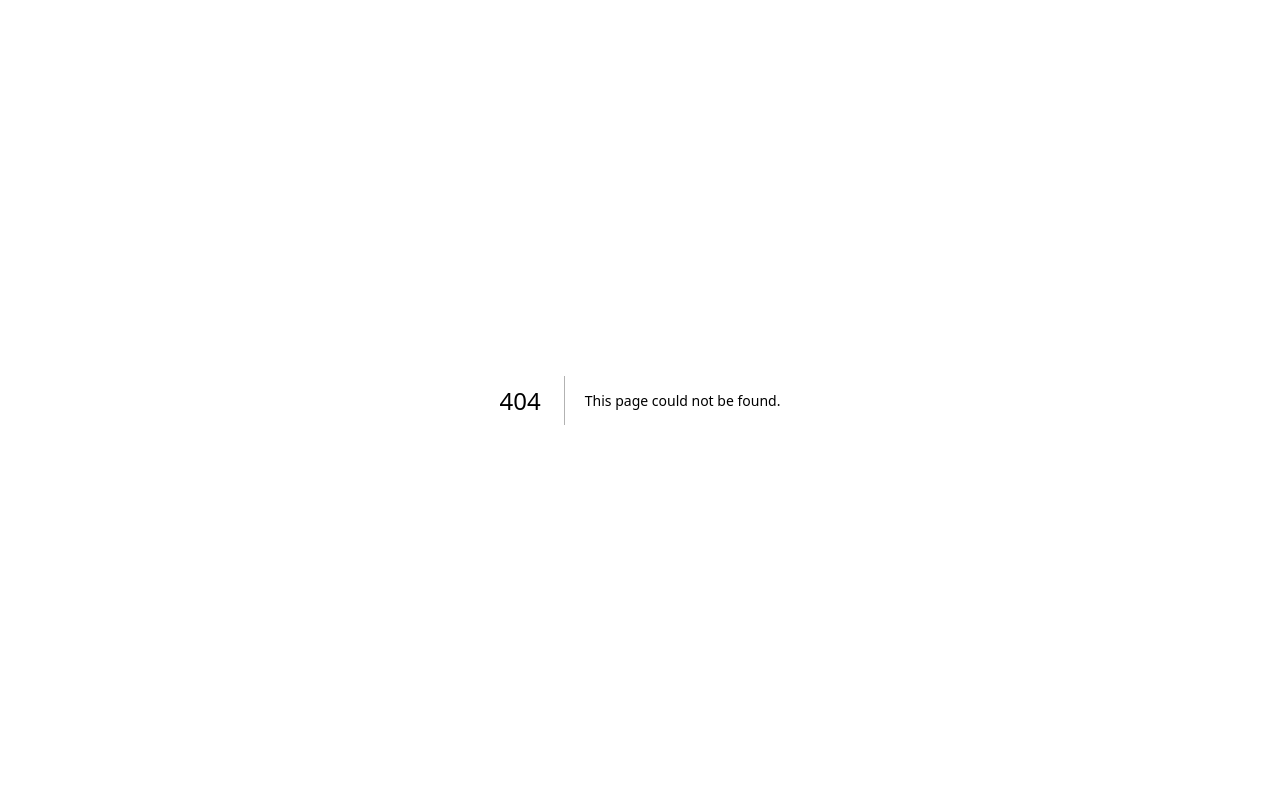
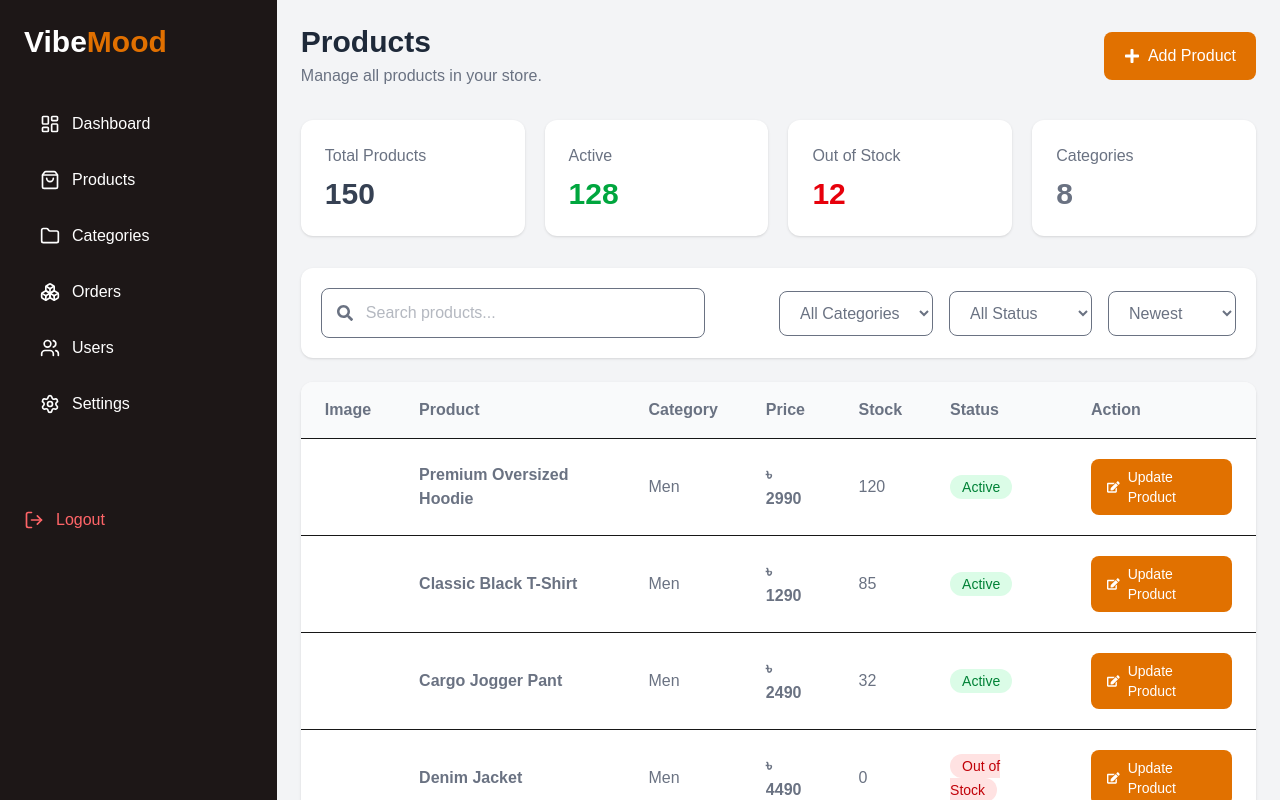
Before and after one commit to ImranCodez/vibemood, a Next.js app: page /admin/product in a window 1280 px wide. Before the commit this address had no page. Shown: the top 800 px of the page. Built offline with nearby package versions, Linux system fonts and the light colour scheme.

Commit message:
product page created

```diff
--- /dev/null
+++ b/app/(admin)/admin/product/page.js
@@ -0,0 +1,253 @@
+"use client";
+
+import Image from "next/image";
+import Link from "next/link";
+import { FaPlus, FaSearch, FaEdit } from "react-icons/fa";
+
+const products = [
+  {
+    id: 1,
+    title: "Premium Oversized Hoodie",
+    // image: "https://images.unsplash.com/photo-1521572163474-6864f9cf17ab?w=400",
+    category: "Men",
+    price: 2990,
+    stock: 120,
+    status: "Active",
+  },
+  {
+    id: 2,
+    title: "Classic Black T-Shirt",
+    // image: "https://images.unsplash.com/photo-1576566588028-4147f3842f27?w=400",
+    category: "Men",
+    price: 1290,
+    stock: 85,
+    status: "Active",
+  },
+  {
+    id: 3,
+    title: "Cargo Jogger Pant",
+    // image: "https://images.unsplash.com/photo-1473966968600-fa801b869a1a?w=400",
+    category: "Men",
+    price: 2490,
+    stock: 32,
+    status: "Active",
+  },
+  {
+    id: 4,
+    title: "Denim Jacket",
+    // image: "https://images.unsplash.com/photo-1541099649105-f69ad21f3246?w=400",
+    category: "Men",
+    price: 4490,
+    stock: 0,
+    status: "Out of Stock",
+  },
+  {
+    id: 5,
+    title: "Women's Sweatshirt",
+    // image: "https://images.unsplash.com/photo-1529139574466-a303027c1d8b?w=400",
+    category: "Women",
+    price: 2190,
+    stock: 45,
+    status: "Active",
+  },
+  {
+    id: 6,
+    title: "Summer Polo Shirt",
+    // image: "https://images.unsplash.com/photo-1515886657613-9f3515b0c78f?w=400",
+    category: "Men",
+    price: 1790,
+    stock: 15,
+    status: "Low Stock",
+  },
+];
+
+export default function ProductsPage() {
+  return (
+    <div className="min-h-screen bg-gray-100 p-6">
+      {/* Header */}
+
+      <div className="mb-8 flex items-center justify-between">
+        <div>
+          <h1 className="text-3xl font-bold text-gray-800">Products</h1>
+          <p className="mt-1 text-gray-500">
+            Manage all products in your store.
+          </p>
+        </div>
+
+        <Link
+          href="/dashboard/products/add-product"
+          className="flex items-center gap-2 rounded-lg bg-[#E17100] px-5 py-3 font-medium text-white transition hover:bg-black"
+        >
+          <FaPlus />
+          Add Product
+        </Link>
+      </div>
+
+      {/* Stats */}
+
+      <div className="mb-8 grid grid-cols-1 gap-5 md:grid-cols-4">
+        <div className="rounded-xl bg-white p-6 shadow">
+          <h4 className="text-gray-500">Total Products</h4>
+          <p className="mt-2 text-3xl text-gray-700 font-bold">150</p>
+        </div>
+
+        <div className="rounded-xl bg-white p-6 shadow">
+          <h4 className="text-gray-500">Active</h4>
+          <p className="mt-2 text-3xl font-bold text-green-600">128</p>
+        </div>
+
+        <div className="rounded-xl bg-white p-6 shadow">
+          <h4 className="text-gray-500">Out of Stock</h4>
+          <p className="mt-2 text-3xl font-bold text-red-600">12</p>
+        </div>
+
+        <div className="rounded-xl bg-white p-6 shadow">
+          <h4 className="text-gray-500">Categories</h4>
+          <p className="mt-2 text-3xl font-bold text-gray-500 ">8</p>
+        </div>
+      </div>
+
+      {/* Search & Filters */}
+
+      <div className="mb-6 flex flex-col gap-4 rounded-xl bg-white p-5 shadow lg:flex-row lg:items-center lg:justify-between">
+        <div className="relative w-full lg:w-96">
+          <FaSearch className="absolute left-4 top-1/2 -translate-y-1/2 text-gray-500" />
+
+          <input
+            type="text"
+            placeholder="Search products..."
+            className="w-full rounded-lg border py-3 pl-11 pr-4 outline-none text-gray-500   focus:border-[#E17100]"
+          />
+        </div>
+
+        <div className="flex flex-wrap gap-4">
+          <select className="rounded-lg border px-4 text-gray-500  py-3 outline-none">
+            <option>All Categories</option>
+            <option>Men</option>
+            <option>Women</option>
+          </select>
+
+          <select className="rounded-lg border px-4 py-3 text-gray-500  outline-none">
+            <option>All Status</option>
+            <option>Active</option>
+            <option>Out of Stock</option>
+            <option>Low Stock</option>
+          </select>
+
+          <select className="rounded-lg border px-4 py-3 text-gray-500  outline-none">
+            <option>Newest</option>
+            <option>Oldest</option>
+            <option>Price Low</option>
+            <option>Price High</option>
+          </select>
+        </div>
+      </div>
+
+      {/* Table */}
+
+      <div className="overflow-hidden rounded-xl bg-white shadow">
+        <div className="overflow-x-auto">
+          <table className="min-w-full">
+            <thead className="bg-gray-50">
+              <tr className="text-left">
+                <th className="px-6 py-4 text-gray-500 ">Image</th>
+                <th className="px-6 py-4 text-gray-500 ">Product</th>
+                <th className="px-6 py-4 text-gray-500 ">Category</th>
+                <th className="px-6 py-4 text-gray-500 ">Price</th>
+                <th className="px-6 py-4 text-gray-500 ">Stock</th>
+                <th className="px-6 py-4 text-gray-500 ">Status</th>
+                <th className="px-6 py-4 text-gray-500 ">Action</th>
+              </tr>
+            </thead>
+
+            <tbody>
+              {products.map((product) => (
+                <tr
+                  key={product.id}
+                  className="border-t transition hover:bg-gray-50"
+                >
+                  <td className="px-6 py-5">
+                    {/* <div className="relative h-16 w-16 overflow-hidden rounded-lg">
+                      <Image
+                        src={product.image}
+                        alt={product.title}
+                        fill
+                        className="object-cover"
+                      />
+                    </div> */}
+                  </td>
+
+                  <td className="px-6 py-5 font-semibold text-gray-500 ">
+                    {product.title}
+                  </td>
+
+                  <td className="px-6 py-5 text-gray-500 ">{product.category}</td>
+
+                  <td className="px-6 py-5 font-semibold text-gray-500 ">
+                    ৳ {product.price}
+                  </td>
+
+                  <td className="px-6 py-5 text-gray-500 ">{product.stock}</td>
+
+                  <td className="px-6 py-5">
+                    <span
+                      className={`rounded-full px-3 py-1 text-sm font-medium ${
+                        product.status === "Active"
+                          ? "bg-green-100 text-green-700"
+                          : product.status === "Low Stock"
+                          ? "bg-yellow-100 text-yellow-700"
+                          : "bg-red-100 text-red-700"
+                      }`}
+                    >
+                      {product.status}
+                    </span>
+                  </td>
+
+                  <td className="px-6 py-5">
+                    <Link
+                      href={`/dashboard/products/update/${product.id}`}
+                      className="inline-flex items-center gap-2 rounded-lg bg-[#E17100] px-4 py-2 text-sm font-medium text-white transition hover:bg-black"
+                    >
+                      <FaEdit />
+                      Update Product
+                    </Link>
+                  </td>
+                </tr>
+              ))}
+            </tbody>
+          </table>
+        </div>
+
+        {/* Footer */}
+
+        <div className="flex flex-col items-center justify-between gap-4 border-t px-6 py-5 md:flex-row">
+          <p className="text-sm text-gray-500">
+            Showing 1–6 of 150 products
+          </p>
+
+          <div className="flex gap-2">
+            <button className="rounded-lg border px-4 py-2 hover:bg-gray-100">
+              Previous
+            </button>
+
+            <button className="rounded-lg bg-[#E17100] px-4 py-2 text-white">
+              1
+            </button>
+
+            <button className="rounded-lg border px-4 py-2 hover:bg-gray-100">
+              2
+            </button>
+
+            <button className="rounded-lg border px-4 py-2 hover:bg-gray-100">
+              3
+            </button>
+
+            <button className="rounded-lg border px-4 py-2 hover:bg-gray-100">
+              Next
+            </button>
+          </div>
+        </div>
+      </div>
+    </div>
+  );
+}
--- a/app/components/admin/SideNavbar.js
+++ b/app/components/admin/SideNavbar.js
@@ -20,7 +20,7 @@ const menus = [
   {
     name: "Products",
     icon: ShoppingBag,
-    href: "/admin/products",
+    href: "/admin/product",
   },
   {
     name: "Categories",
```
